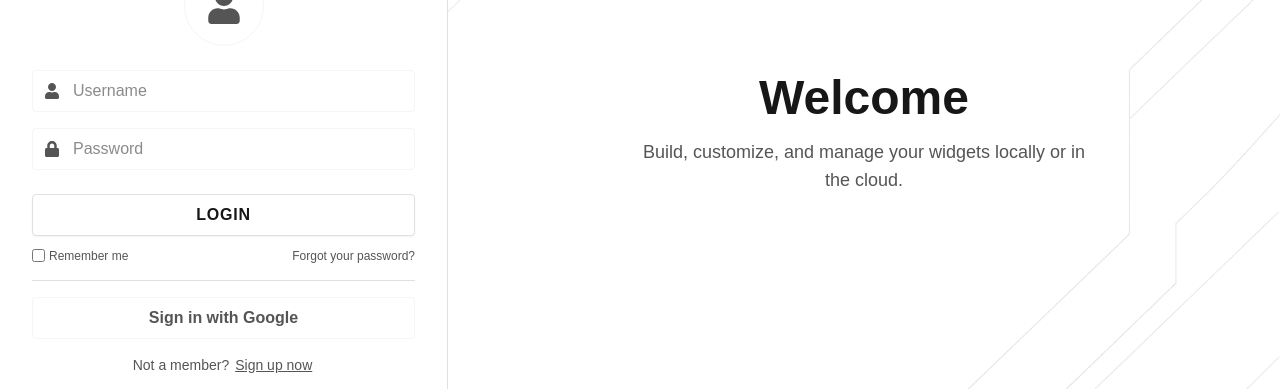
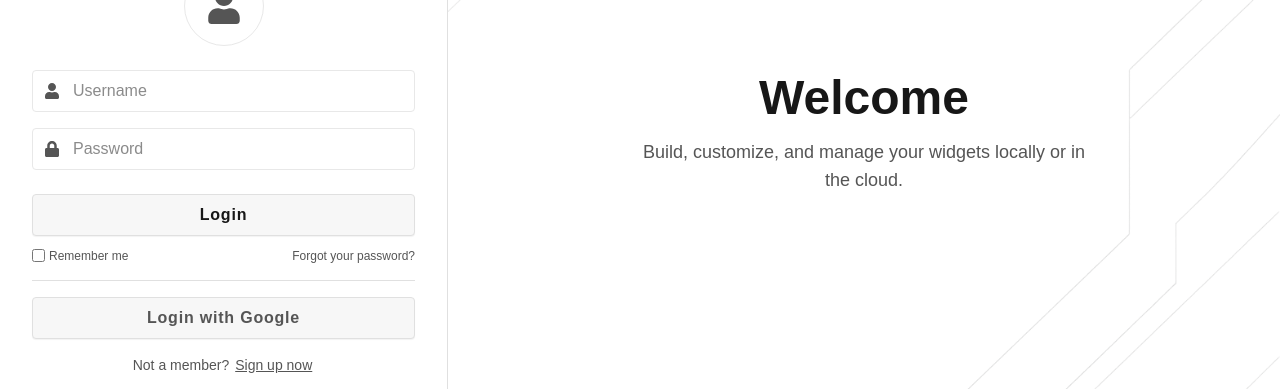
Before and after one commit to llotze/modular-widget-builder, a Next.js app: page /auth/signin in a window 1280 px wide. Shown: the part 266-655 px from the top of the page. Built offline with nearby package versions, Linux system fonts and the light colour scheme.

Commit message:
fleshing out global color scheme

```diff
--- a/src/app/auth/signin/page.tsx
+++ b/src/app/auth/signin/page.tsx
@@ -100,13 +100,13 @@ export default function SignIn() {
             style={{
               border: "1px solid var(--color-border)",
               color: "var(--color-text-main)",
-              background: "var(--color-bg-section)",
+              background: "var(--color-button-base)",
               letterSpacing: "0.05em",
               fontSize: "1rem",
-              boxShadow: "0 1px 2px 0 #0000000d",
+              boxShadow: "0 1px 1px 0 #0000000d",
             }}
           >
-            LOGIN
+            Login
           </button>
         </form>
         {/* Extra options */}
@@ -135,13 +135,16 @@ export default function SignIn() {
           type="button"
           className="font-semibold py-2 rounded w-full transition-colors"
           style={{
-            border: "1px solid var(--color-bg-accent)",
-            color: "var(--color-text-muted)",
-            background: "var(--color-bg-section)",
-          }}
+              border: "1px solid var(--color-border)",
+              color: "var(--color-text-muted)",
+              background: "var(--color-button-base)",
+              letterSpacing: "0.05em",
+              fontSize: "1rem",
+              boxShadow: "0 1px 1px 0 #0000000d",
+            }}
           onClick={() => signIn("google", { callbackUrl: "/" })}
         >
-          Sign in with Google
+          Login with Google
         </button>
         {/* Create Account */}
         <div className="flex items-center gap-1 mt-4 text-sm">
--- a/src/app/globals.css
+++ b/src/app/globals.css
@@ -3,10 +3,11 @@
 :root {
   --color-bg-main: #ffffff;
   --color-bg-section: #ffffff;
-  --color-bg-accent: #f5f5f5;
+  --color-bg-accent: #e8e8e8;
   --color-border: #e0e0e0;
   --color-text-main: #171717;
   --color-text-muted: #555;
+  --color-button-base: #f7f7f7;
 }
 
 /* DARK MODE OVERRIDES - use .dark class instead of media query */
@@ -16,9 +17,10 @@
   --color-bg-accent: #232329;
   --color-border: #232329;
   --color-text-main: #ededed;
-  --color-text-muted: #888;
+  --color-text-muted: #c0c0c0;
   --color-btn-hover: #232329;
   --color-btn-lighten: #252525;
+  --color-button-base: #161616;
 }
 
 .dark button:not([style*="background: none"]):hover,
@@ -48,7 +50,7 @@ textarea:hover, textarea:focus {
 }
 
 input:focus, button:focus, textarea:focus, select:focus {
-  outline: 2px solid #fff;
+  outline: 2px solid #898989;
   outline-offset: 2px;
 }
 
```
